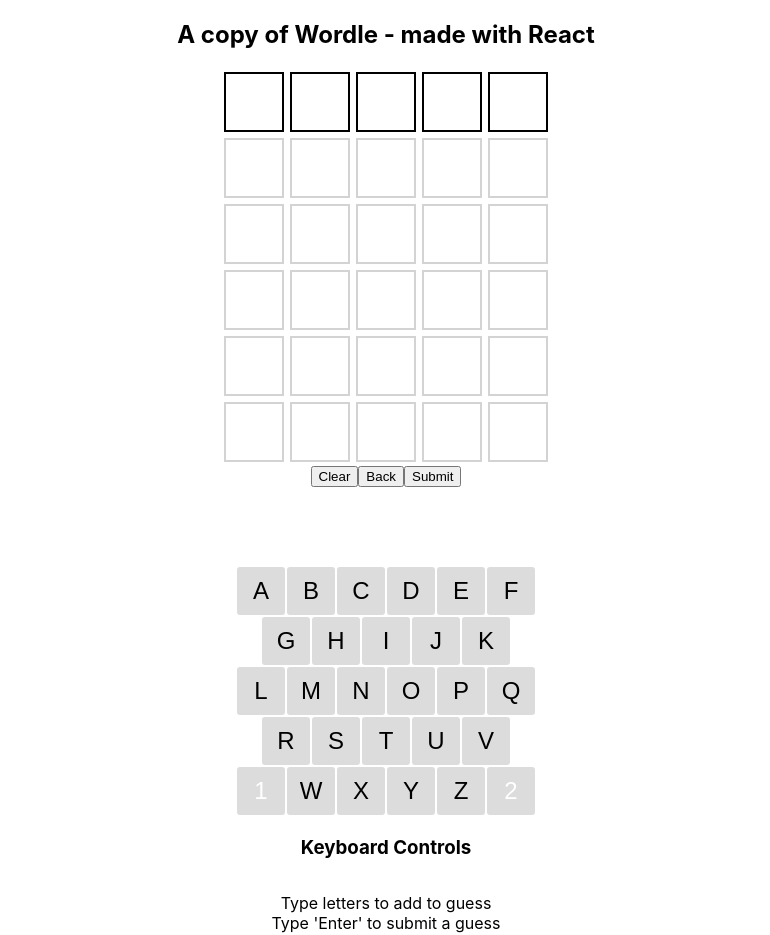
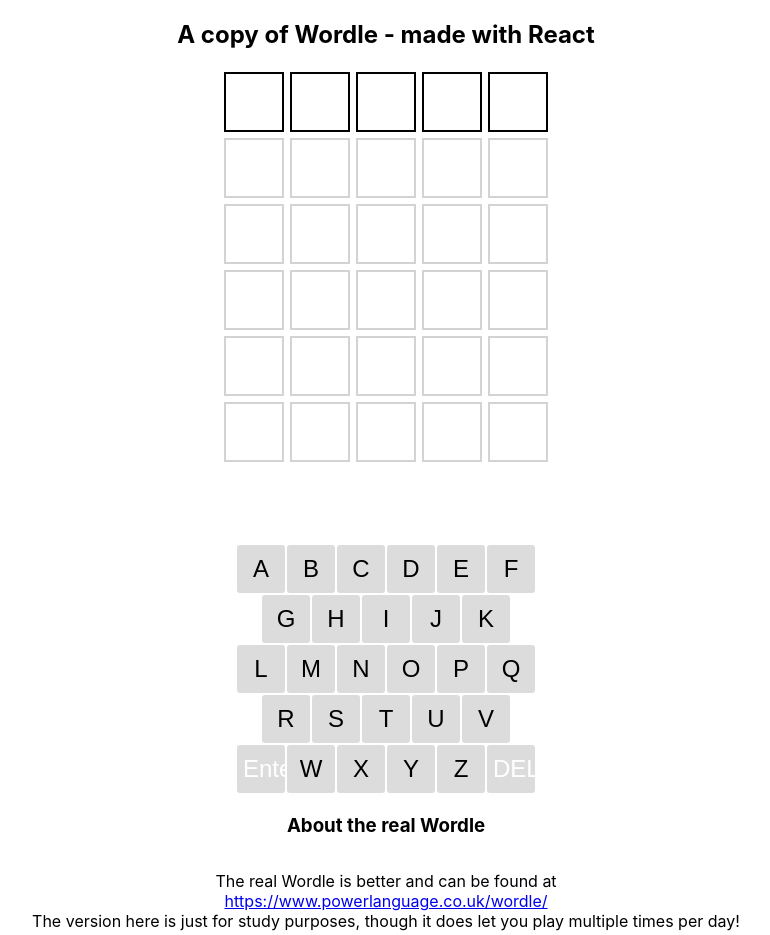
Before and after one commit to nbogie/word-mind-game-react, a React (Create React App) app: page / in a window 1280 px wide. Shown: the top 935 px of the page, without its empty margins (254-1024 px from the left). Built offline with nearby package versions, Linux system fonts and the light colour scheme.

Commit message:
keyboard enter and backspace.  +new game.

```diff
--- a/src/components/Keyboard.tsx
+++ b/src/components/Keyboard.tsx
@@ -2,23 +2,48 @@
 
 interface KeyboardProps {
     letterStates: LetterStates;
-    handleLetterEntry: (k: string) => void;
+    handleLetterEntry: (k: KeyboardKey) => void;
 }
+type SpecialKey = {
+    type: 'special',
+    display: string,
+    effect: 'Enter' | 'Backspace'
+};
+type LetterKey = { type: 'letter', letter: string };
+export type KeyboardKey = LetterKey | SpecialKey;
+
 export default function Keyboard(props: KeyboardProps) {
-    const keysForRows: string[][] = ['ABCDEF', 'GHIJK', 'LMNOPQ', 'RSTUV', '1WXYZ2'].map(word => word.split(''));
+
+    function makeKey(shorthand: string): KeyboardKey {
+        if (shorthand === '1') {
+            return { type: 'special', display: 'Enter', effect: 'Enter' };
+        }
+        if (shorthand === '2') {
+            return { type: 'special', display: 'DEL', effect: 'Backspace' };
+        }
+        return { type: 'letter', letter: shorthand };
+    }
+
+    function keyToString(k: KeyboardKey): string {
+        return k.type === 'letter' ? k.letter : k.display;
+    }
+
+    const keysForRows: KeyboardKey[][] = ['ABCDEF', 'GHIJK', 'LMNOPQ', 'RSTUV', '1WXYZ2'].map(w => w.split('').map(makeKey));
 
     return <div className='keyboard'>
 
         {
-            keysForRows.map((keysForRow: string[], ix) => (
+            keysForRows.map((keysForRow: KeyboardKey[], ix) => (
                 <div
                     className='keyboardRow'
                     key={ix}>
                     {keysForRow.map(k => (
                         <button
-                            className={'keyboardKey ' + props.letterStates[k]}
-                            key={k}
-                            onClick={(ev) => props.handleLetterEntry(k)}>{k}</button>
+                            className={'keyboardKey ' + (k.type === 'letter' ? props.letterStates[k.letter] : '')}
+                            key={k.type === 'letter' ? k.letter : k.display}
+                            onClick={(ev) => props.handleLetterEntry(k)}>
+                            {keyToString(k)}
+                        </button>
                     ))}
                 </div>
             ))
--- a/src/components/WordMindGame.tsx
+++ b/src/components/WordMindGame.tsx
@@ -2,15 +2,20 @@
 import { GuessView, PlaceholderGuessView } from './GuessView';
 import { Guess, LetterState, LetterStates } from '../types';
 import { randomWord } from './wordList';
-import Keyboard from './Keyboard';
+import Keyboard, { KeyboardKey } from './Keyboard';
 import { ScoreCategory, ScoredLetter, scoreGuess } from '../scoring';
 
 function WordMindGame() {
     const maxGuesses = 6;
-    const [wordToGuess,] = useState(randomWord());
+    const [wordToGuess, setWordToGuess] = useState(randomWord());
+    const [currentGuess, setCurrentGuess] = useState('');
+    const [previousGuesses, setPreviousGuesses] = useState<Guess[]>([]);
 
-    const [currentGuess, setCurrentGuess] = useState('');
-    const [previousGuesses,] = useState<Guess[]>([]);
+    function resetGameWithNewWord() {
+        setWordToGuess(randomWord());
+        setCurrentGuess('');
+        setPreviousGuesses([]);
+    }
 
     function lastGuess() {
         return previousGuesses.length === 0 ? null : previousGuesses[previousGuesses.length - 1];
@@ -45,31 +50,33 @@
         }
     }, [currentGuess, previousGuesses])
 
-    const handleLetterEntry = useCallback(function (key: string) {
-        if (key === 'Enter') {
+    const handleLetterEntry = useCallback(function (key: KeyboardKey) {
+        if (key.type === 'special' && key.effect === 'Enter') {
             handleSubmit();
             return;
         }
-        // You don't get a key of Backspace with 'keypress' event,
-        // unlike with 'keydown'
-        if (key === 'Backspace') {
+        if (key.type === 'special' && key.effect === 'Backspace') {
             handleBack();
             return;
         }
-        if (key) {
-            const upcased = key.toUpperCase();
+        if (key.type === 'letter') {
+            const upcased = key.letter.toUpperCase();
             if (upcased.match(/^[ABCDEFGHIJKLMNOPQRSTUVWXYZ]$/)) {
                 if (currentGuess.length < 5) {
                     setCurrentGuess(g => g + upcased)
                 }
             }
         }
+
     }, [currentGuess, handleSubmit]);
 
     useEffect(() => {
-        const listener = (e: any) => handleLetterEntry(e.key);
+        const listener = (e: KeyboardEvent) => (e.key === 'Enter' || e.key === 'Backspace') ?
+            handleLetterEntry({ type: 'special', display: e.key, effect: e.key }) :
+            handleLetterEntry({ type: 'letter', letter: e.key });
 
         function registerKeyListener() {
+            //keydown, not keypress - no backspace event.
             window.addEventListener('keydown', listener);
         }
         registerKeyListener();
@@ -78,12 +85,16 @@
     }, [handleLetterEntry]);
 
     const placeholderGuesses: null[] = isGameOver ? [] : [null, null, null, null, null].slice(0, turnsRemaining - 1);
+
+    function NewGameButton() {
+        return <button className='newGame' onClick={resetGameWithNewWord}>New Game</button>
+    }
     return (
 
         <div className='wordMindGame'>
             <h2>A copy of Wordle - made with React</h2>
 
-            {playerWon() && <h3>You win!</h3>}
+            {playerWon() && <><h3>You win!</h3><NewGameButton /></>}
 
             <div className={'guessRows'}>
                 {previousGuesses.map((guess, ix) => <GuessView
@@ -100,23 +111,14 @@
                     key={ix}
                 />)}
 
-                {
-                    !isGameOver &&
-                    <>
-                        <div className='controls'>
-                            <button onClick={handleClear} >Clear</button>
-                            <button onClick={handleBack} >Back</button>
-                            <button onClick={handleSubmit} >Submit</button>
-                            <br />
-                        </div>
-                    </>
-                }
                 {isGameOver && !playerWon() && <><h3>Game Over.  The word was:</h3>
                     <div className='guessRow'>
                         {wordToGuess.split('').map((letter, ix) => (
                             <div key={ix} className='unscoredLetter'>{letter}</div>)
                         )}
                     </div>
+                    <br />
+                    <NewGameButton />
                 </>
                 }
 
@@ -124,17 +126,12 @@
             <Keyboard
                 letterStates={letterStates}
                 handleLetterEntry={handleLetterEntry} />
-            <h3>Keyboard Controls</h3>
-            <p>Type letters to add to guess<br />
-                Type 'Enter' to submit a guess<br />
-                Type backspace to remove a character
-            </p>
 
-            <h3>About Wordle</h3>
+            <h3>About the real Wordle</h3>
             <p>The real Wordle is better and can be found at<br />
                 <a href='https://www.powerlanguage.co.uk/wordle/'>https://www.powerlanguage.co.uk/wordle/</a>
                 <br />
-                The version here is just for study purposes.
+                The version here is just for study purposes, though it does let you play multiple times per day!
             </p>
         </div >
     )
--- a/src/index.css
+++ b/src/index.css
@@ -104,3 +104,7 @@
   justify-content: center;
   padding-bottom: 2px;
 }
+
+button {
+  height: 60px;
+}
```
